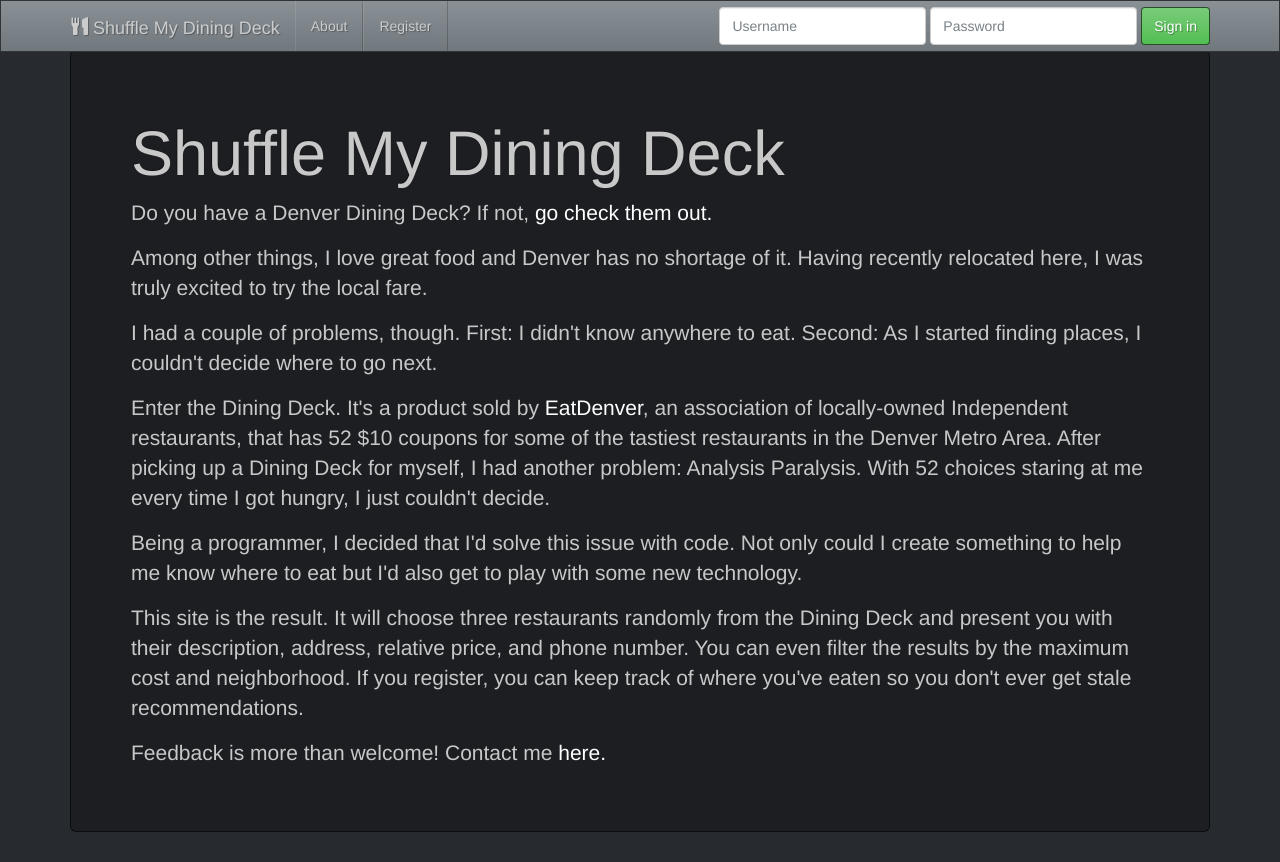
After one commit to MasslessParticle/ShuffleMyDinigDeck, a Django app: template diningdeck/templates/diningdeck/about.html in a window 1280 px wide. The commit adds this page. Run offline with Django 3.2, Linux system fonts and the light colour scheme; the template is opened without the code that fills it, so the values that code supplies are empty; parts of the project's set-up code (start-up, migrations or seed data) failed here and were passed over; some libraries are stand-ins or nearby versions.

Commit message:
Implemented about page and made some cosmetic changes.

```diff
--- a/diningdeck/static/diningdeck/js/index.js
+++ b/diningdeck/static/diningdeck/js/index.js
@@ -152,7 +152,7 @@ $(document).ready(
     );
 
     $("#price-select").select2({
-        placeholder: "Price",
+        placeholder: "Max Price",
         allowClear: true
     });
 
--- /dev/null
+++ b/diningdeck/templates/diningdeck/about.html
@@ -0,0 +1,43 @@
+{% extends 'diningdeck/base.html' %}
+{% load staticfiles %}
+
+{% block content %}
+    <div class="container">
+        <div class="jumbotron">
+        <h1>Shuffle My Dining Deck</h1>
+        <p class="lead">
+            Do you have a Denver Dining Deck? If not, <a href="http://eatdenver.com/eatdenver-deck/">go check them out.</a>
+        </p>
+        <p>
+            Among other things, I love great food and Denver has no shortage of it. Having recently relocated here,
+            I was truly excited to try the local fare.
+        </p>
+        <p>
+            I had a couple of problems, though. First: I didn't know anywhere to eat. Second: As I started finding
+            places, I couldn't decide where to go next.
+
+        </p>
+        <p>
+            Enter the Dining Deck. It's a product sold by <a href="http://eatdenver.com/">EatDenver</a>, an association of locally-owned Independent
+            restaurants, that has 52 $10 coupons for some of the tastiest restaurants in the Denver Metro Area. After
+            picking up a Dining Deck for myself, I had another problem: Analysis Paralysis. With 52 choices staring at
+            me every time I got hungry, I just couldn't decide.
+        </p>
+        <p>
+            Being a programmer, I decided that I'd solve this issue with code. Not only could I create something to
+            help me know where to eat but I'd also get to play with some new technology.
+        </p>
+        <p>
+            This site is the result. It will choose three restaurants randomly from the Dining Deck and present you with
+            their description, address, relative price, and phone number. You can even filter the results by the maximum
+            cost and neighborhood. If you register, you can keep track of where you've eaten so you don't ever get stale
+            recommendations.
+        </p>
+        <p>
+            Feedback is more than welcome! Contact me <a href="mailto:masslessparticle@gmail.com">here.</a>
+        </p>
+      </div>
+
+
+    </div>
+{% endblock %}
--- a/diningdeck/templates/diningdeck/base.html
+++ b/diningdeck/templates/diningdeck/base.html
@@ -27,7 +27,7 @@
                 <span class="icon-bar"></span>
                 <span class="icon-bar"></span>
             </button>
-            <a class="navbar-brand" href="{% url 'diningdeck:index' %}">Shuffle My Dining Deck</a>
+            <a class="navbar-brand" href="{% url 'diningdeck:index' %}"><span class="glyphicon glyphicon-cutlery"></span> Shuffle My Dining Deck</a>
         </div>
         <div class="navbar-collapse collapse" style="height: 1px;">
             <ul class="nav navbar-nav">
@@ -54,7 +54,7 @@
                     </button>
                 </form>
             {% else %}
-                <ul class="nav navbar-nav pull-right">
+                <ul class="nav navbar-nav navbar-right">
                     <li><a href="{% url 'diningdeck:dologout' %}">Logout</a></li>
                 </ul>
             {% endif %}
--- a/diningdeck/urls.py
+++ b/diningdeck/urls.py
@@ -7,7 +7,7 @@ urlpatterns = patterns('',
     url(r'^getsuggestion/', views.getsuggestion, name='getsuggestion'),
     url(r'^login/$', views.login, name='dologin'),
     url(r'^logout/$', views.logout, name='dologout'),
-    url(r'^about/$', views.logout, name='about'),
+    url(r'^about/$', views.about, name='about'),
     url(r'^restaurants/$', views.restaurant_detail, name='detail'),
     url(r'^saverestaurants/$', views.save_restaurants, name='save')
 )
--- a/diningdeck/views.py
+++ b/diningdeck/views.py
@@ -204,3 +204,6 @@ def save_restaurants(request):
         return HttpResponse(json.dumps(response), content_type='application/json')
     else:
         return redirect('diningdeck:index')
+
+def about(request):
+    return render(request, 'diningdeck/about.html')
```
Also changed, not shown: diningdeck/templates/diningdeck/index.html (+8 -7 lines), diningdeck.db.
